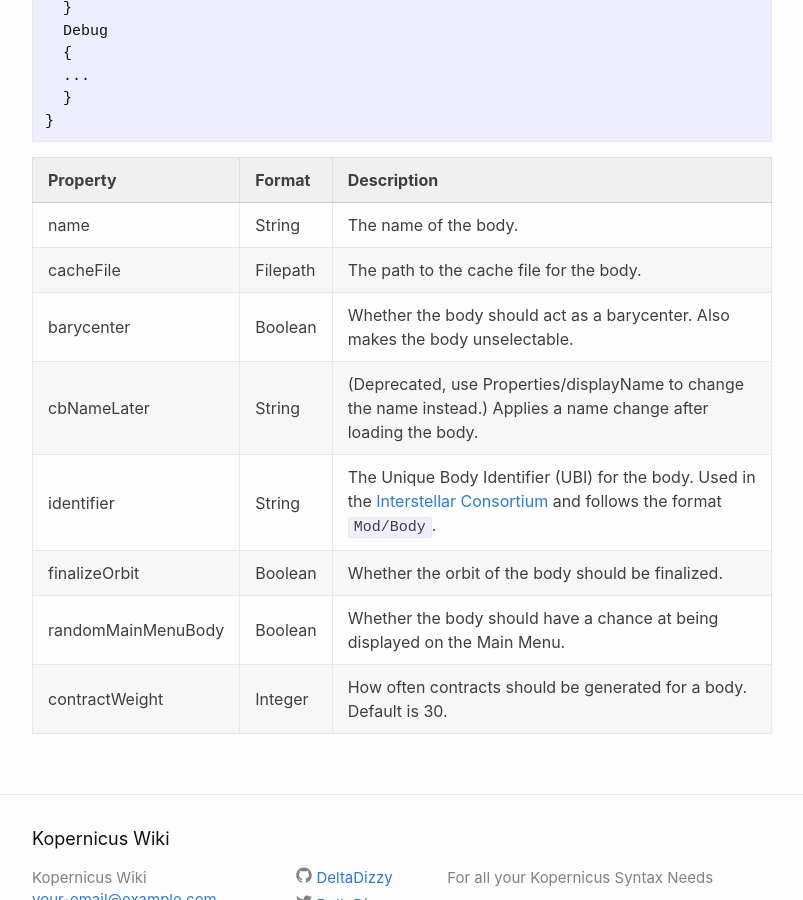
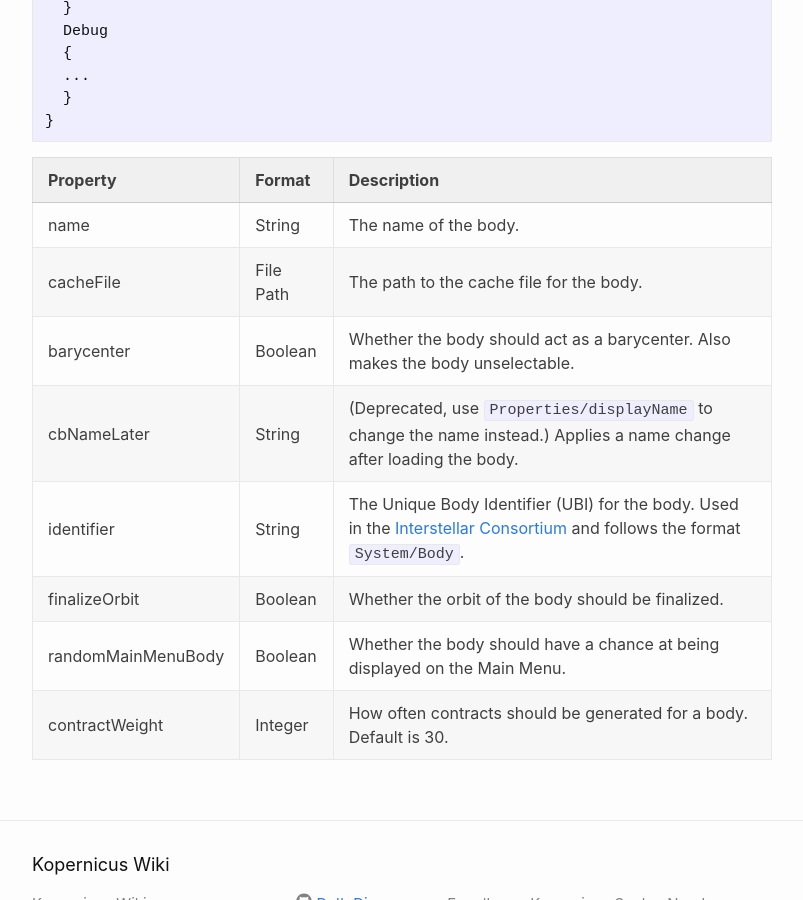
Before and after one commit to Kopernicus/wiki, a Jekyll site: the page built from main/Body.md, in a window 1280 px wide and 900 px high, scrolled down 1369 px. Shown: the whole window, without its empty margins (238-1041 px from the left). Built offline with Jekyll 4.4.1, drawn with Linux system fonts in a browser that asks for light colours; some of the changed text lies outside the part shown.

Commit message:
Minor typo fixes

```diff
--- a/main/Body.md
+++ b/main/Body.md
@@ -65,10 +65,10 @@ Body
 |Property|Format|Description|
 |--------|------|-----------|
 |name|String|The name of the body.|
-|cacheFile|Filepath|The path to the cache file for the body.|
+|cacheFile|File Path|The path to the cache file for the body.|
 |barycenter|Boolean|Whether the body should act as a barycenter. Also makes the body unselectable.|
-|cbNameLater|String|(Deprecated, use Properties/displayName to change the name instead.) Applies a name change after loading the body.|
-|identifier|String|The Unique Body Identifier (UBI) for the body. Used in the [Interstellar Consortium](https://forum.kerbalspaceprogram.com/index.php?/topic/177439-kopernicus-interstellar-consortium/) and follows the format `Mod/Body`.|
+|cbNameLater|String|(Deprecated, use `Properties/displayName` to change the name instead.) Applies a name change after loading the body.|
+|identifier|String|The Unique Body Identifier (UBI) for the body. Used in the [Interstellar Consortium](https://forum.kerbalspaceprogram.com/index.php?/topic/177439-kopernicus-interstellar-consortium/) and follows the format `System/Body`.|
 |finalizeOrbit|Boolean|Whether the orbit of the body should be finalized.|
 |randomMainMenuBody|Boolean|Whether the body should have a chance at being displayed on the Main Menu.|
 |contractWeight|Integer|How often contracts should be generated for a body. Default is 30.|
```
Also changed, not shown: other parts of main/Body.md (+1 -1 lines), main/Orbit.md (+2 -2 lines), main/Properties.md (+2 -3 lines), main/Template.md (+3 -2 lines), main/datatypes.md (+2 -1 lines).
